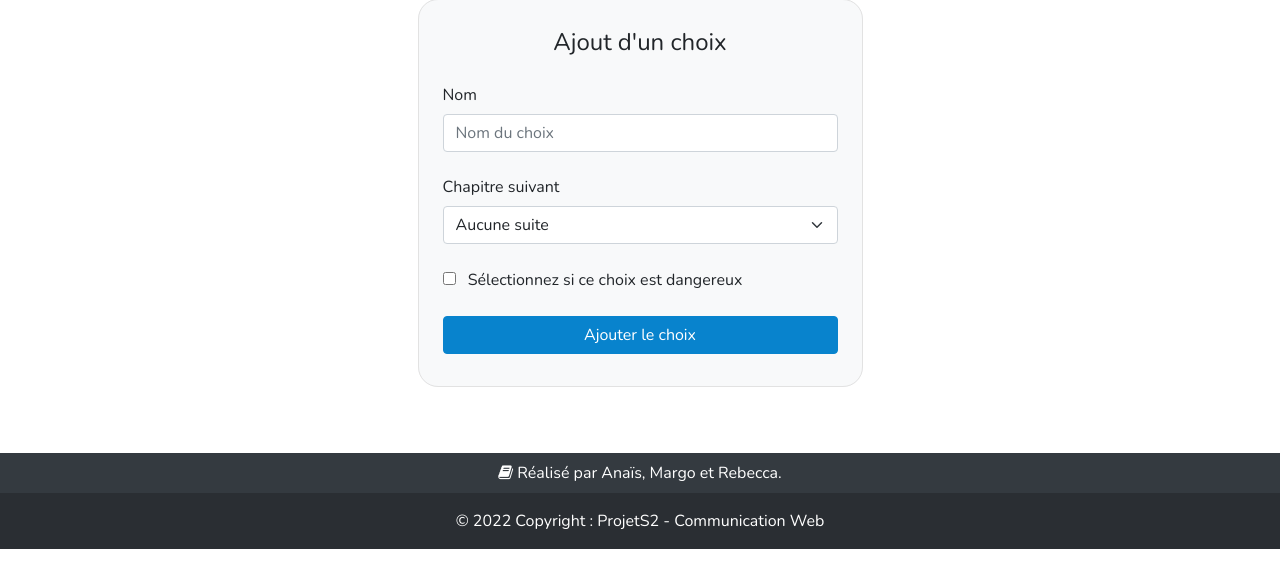
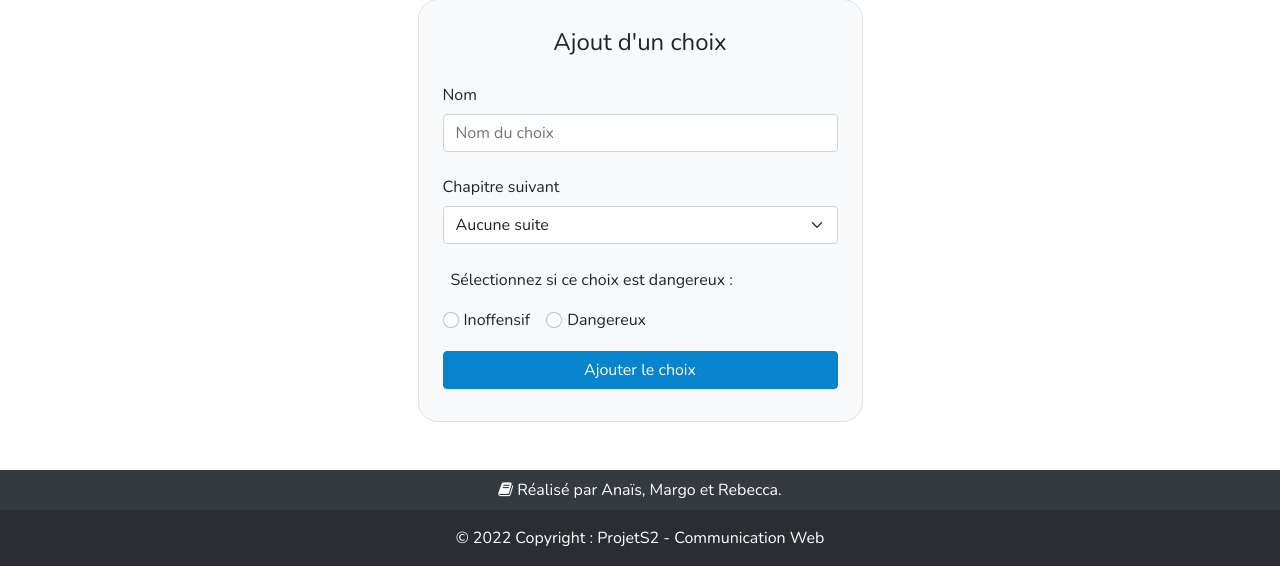
Before and after one commit to Rbk98/projet-dev-web, a PHP site: template view/create_choice.php in a window 1280 px wide. Shown: the part 251-817 px from the top of the page. Run offline with PHP 8.4, Linux system fonts and the light colour scheme; the template is opened without the code that fills it: most values are stand-ins (such as "Sample title", 1, 10 or a date in 2020); some libraries are stand-ins or nearby versions.

Commit message:
fix errors

```diff
--- a/Controller/controller.php
+++ b/Controller/controller.php
@@ -206,7 +206,7 @@ function createChoice($idChap, $idCover)
     $chapter = getChapter($idCover, $idChap);
     $chapters = getAllChapters($idCover);
 
-    if (isset($_POST['choice_name']) && isset($_POST['next_chapter'])) {
+    if (isset($_POST['choice_name']) && isset($_POST['next_chapter']) && isset($_POST['unsafe'])) {
         $title = $_POST['choice_name'];
         if (($_POST['next_chapter']) == "end") { //On assigne le chapitre à lui même pour indiquer que c'est la fin
             $id_next_chapter = $idChap;
--- a/view/choices_page.php
+++ b/view/choices_page.php
@@ -1,4 +1,4 @@
-<?php $title = "Page choix"; ?>
+<?php $title = "Administration des choix"; ?>
 
 <?php ob_start(); ?>
 <div class="container my-5">
@@ -33,9 +33,9 @@
                 <div class="col-3">
                     <a href="book_page.php" class="text-dark text-decoration-none">
                         <div class="card choix" href="book_page.php">
-                            <h5 class="card-header text-center">Choix</h5>
+                            <h5 class="card-header text-center">Choix n°<?= $choice['id_choice'] ?></h5>
                             <div class="card-body text-center">
-                                    <p><?php $choice['title'] ?></p>
+                                    <p><?= $choice['title'] ?></p>
                                 <?php if($choice['unsafe']==1){ ?>
                                     <span class="badge bg-danger">Dangereux</span>
                                 <?php }else{ ?>
--- a/view/cover_page.php
+++ b/view/cover_page.php
@@ -21,7 +21,7 @@ ob_start();
             mon histoire</a>
 
         <?php if (count($chapters) != 0 && (count($chapters) < $cover['nb_chapters_max'])) { ?>
-            <a type="sumbit" class="btn btn-success mt-4 "
+            <a type="submit" class="btn btn-success mt-4 "
                href="index.php?action=creer-chapitre&id=<?= $cover['id_cover'] ?>">Créer un
                 chapitre</a>
         <?php } ?>
@@ -37,7 +37,7 @@ ob_start();
                     <i class="fa fa-book fa-2x mb-4 icon"></i>
                     <p class="mb-4">Vous n'avez pour l'instant aucun chapitre associé à cette
                         histoire. </br>Commencez à écrire votre premier chapitre dès maintenant </p>
-                    <a type="sumbit" class="btn btn-success"
+                    <a type="submit" class="btn btn-success"
                        href="index.php?action=creer-chapitre&id=<?= $cover['id_cover'] ?>">Créer un
                         chapitre</a>
                 </div>
--- a/view/create_choice.php
+++ b/view/create_choice.php
@@ -35,8 +35,16 @@ ob_start(); ?>
                             </div>
 
                             <div class="col-12 mb-3">
-                                <input type="checkbox" name="unsafe" id="unsafe" value="1">
-                                <label for="unsafe" class="ml-2">Sélectionnez si ce choix est dangereux</label>
+                                <p class="ml-2">Sélectionnez si ce choix est dangereux :</p>
+
+                                <div class="form-check form-check-inline">
+                                    <input class="form-check-input" type="radio" name="unsafe" id="safe" value="0">
+                                    <label class="form-check-label" for="safe">Inoffensif</label>
+                                </div>
+                                <div class="form-check form-check-inline">
+                                    <input class="form-check-input" type="radio" name="unsafe" id="unsafe" value="1">
+                                    <label class="form-check-label" for="unsafe">Dangereux</label>
+                                </div>
                             </div>
 
                             <div class="col-12 d-grid gap-2 ">
```
